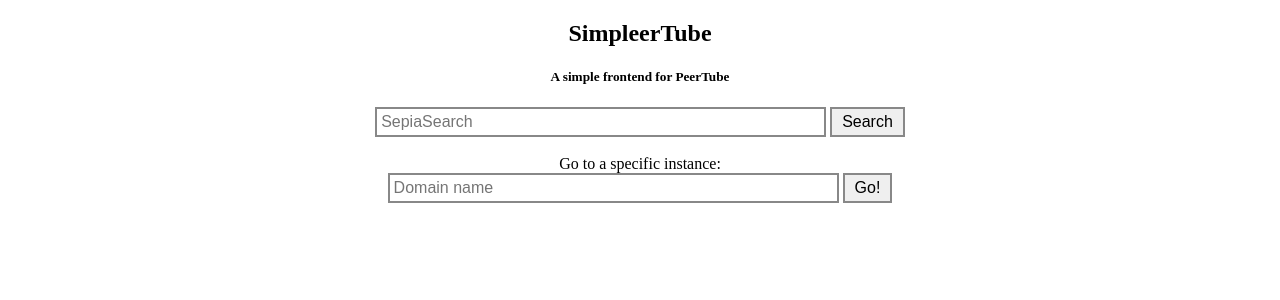
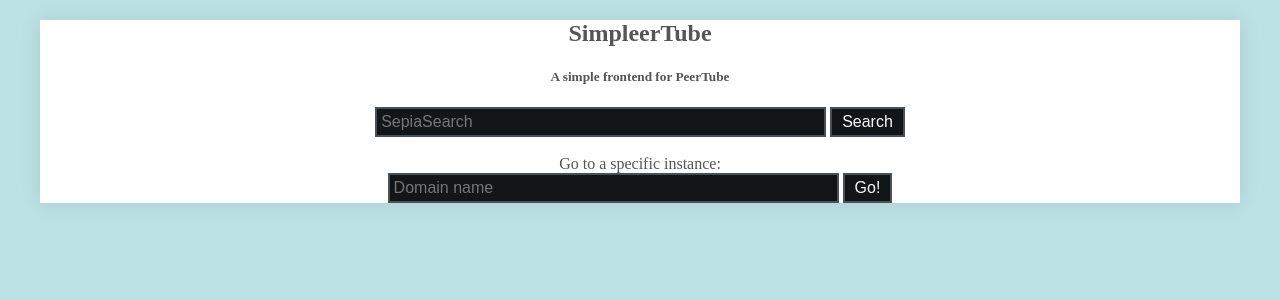
Before and after one commit to Simple-Web-Project/SimpleerTube, a Python web app: template templates/index.html in a window 1280 px wide. Shown: the top 300 px of the page. Run offline with Jinja, Linux system fonts and the light colour scheme; the template is opened without the code that fills it, so the values that code supplies are empty.

Commit message:
Add new light theme

```diff
--- a/static/style.css
+++ b/static/style.css
@@ -55,6 +55,49 @@ a {
     text-decoration: none;
 }
 
+@media screen and (prefers-color-scheme: light) {
+    /*- blue0-light scheme -*/
+    /*- submitted by Patrick G. Palmer -*/
+    body {
+        background-color: #bce2e5;
+        color: #555;
+    }
+
+    a:visited {
+        color: #9759c6;
+    }
+
+    a:hover {
+        color: #9759c6;
+    }
+
+    a {
+        color: #6c9bd2;
+    }
+
+    button,
+    input {
+        background-color: #131618;
+        border-color: #495057;
+        color: #f8f9fa;
+    }
+
+    .tag {
+        bacgkround-color: #495057;
+        color: #f8f9fa;
+    }
+
+    center {
+        background-color: #fff;
+        box-shadow: 0px 0px 20px rgba(0,0,0,0.1);
+    }
+
+    hr {
+        border: 1px solid #bce2e5;
+        width: 80%;
+    }
+}
+
 @media screen and (prefers-color-scheme: dark) {
     body {
         background-color: #212529;
```
